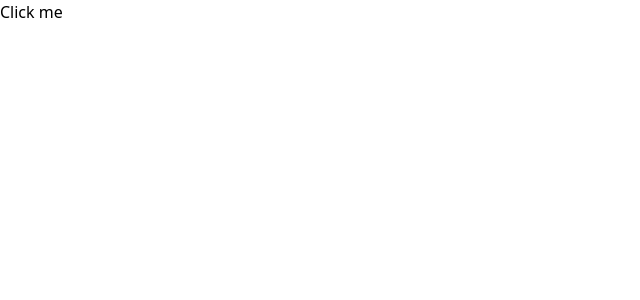
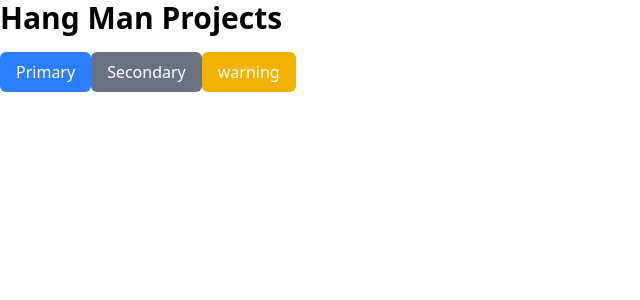
Before and after one commit to VikramKumarstm/Hang-man, a React (Vite) app: page / in a window 1280 px wide. Shown: the top 300 px of the page, without its empty margins (0-640 px from the left). Built offline with nearby package versions, Linux system fonts and the light colour scheme.

Commit message:
Button Components

```diff
--- a/src/App.jsx
+++ b/src/App.jsx
@@ -3,7 +3,26 @@ import Button from "./components/Button/Button";
 function App() {
   return (
     <div>
-      <Button />
+      <h1 className="font-semibold text-3xl pb-4">Hang Man Projects</h1>
+      <Button
+        text="Primary"
+        buttonType="submit"
+        styleType="primary"
+        onClickHandler={() => console.log("Primary clicked!!!")}
+      />
+      <Button
+        text="Secondary"
+        buttonType="button"
+        styleType="secondary"
+        onClickHandler={() => console.log("Secondary clicked!!!")}
+      />
+      <Button
+        text="warning"
+        buttonType="button"
+        styleType="warning"
+        onClickHandler={() => console.log("Warning clicked!!!")}
+      />
+
     </div>
   )
 }
--- a/src/components/Button/Button.jsx
+++ b/src/components/Button/Button.jsx
@@ -1,10 +1,15 @@
 import React from 'react'
+import buttonStyling from './getStyleType'
 
-function Button() {
+function Button({ text, buttonType, styleType, onClickHandler }) {
   return (
-    <>
-        <button>Click me</button>
-    </>
+    <button
+        onClick={onClickHandler}
+        type={buttonType}
+        className={` ${buttonStyling(styleType)} px-4 py-2 text-white rounded-md transition-all cursor-pointer`}
+    >
+        {text}
+    </button>
   )
 }
 
--- /dev/null
+++ b/src/components/Button/getStyleType.js
@@ -0,0 +1,15 @@
+function buttonStyling(styleType) {
+    const primaryButtonStyling= "bg-blue-500 border-blue-700 hover:bg-blue-700 hover:border-blue-900"
+    const secondaryButtonStyling= "bg-gray-500 border-gray-700 hover:bg-gray-700 hover:border-gray-900"
+    const warningButtonStyling= "bg-yellow-500 border-yellow-700 hover:bg-yellow-700 hover:bg-yellow-900"
+
+    if(styleType === "primary") {
+        return primaryButtonStyling;
+    } else if(styleType === "secondary") {
+        return secondaryButtonStyling;
+    } else if(styleType === "warning") {
+        return warningButtonStyling;
+    }
+}
+
+export default buttonStyling;
```
